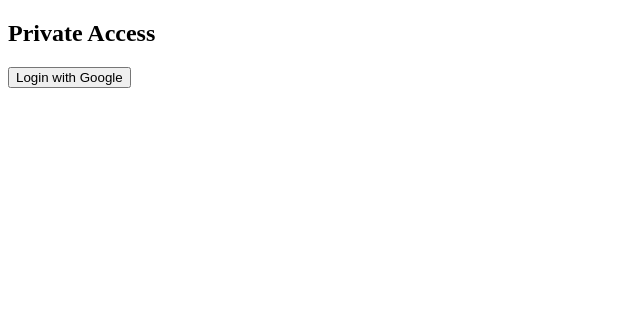
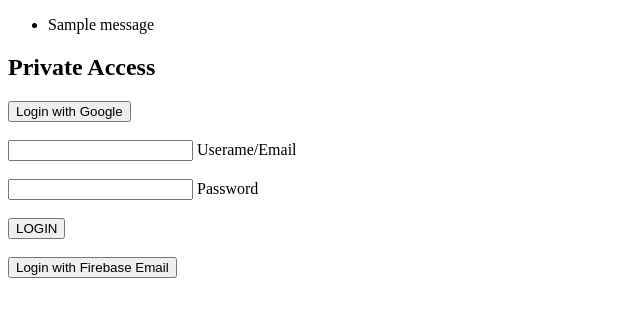
Before and after one commit to p-sher4win/miniart_v2, a Flask app: page /mauth in a window 1280 px wide. Shown: the top 317 px of the page, without its empty margins (0-640 px from the left). Run offline with Flask 3, Linux system fonts and the light colour scheme; one stand-in notice (Sample message) is shown; parts of the project's set-up code (start-up, migrations or seed data) failed here and were passed over; some libraries are stand-ins or nearby versions.

Commit message:
Add Firebase email login

```diff
--- a/web/__init__.py
+++ b/web/__init__.py
@@ -32,10 +32,10 @@ def create_app():
 
     # IMPORT ROUTE BLUEPRINTS
     from .auth import auth
-    # from .root import root
+    from .root import root
     from .routes import routes
     app.register_blueprint(auth, url_prefix='/')
-    # app.register_blueprint(root, url_prefix='/')
+    app.register_blueprint(root, url_prefix='/')
     app.register_blueprint(routes, url_prefix='/')
 
 
--- a/web/auth.py
+++ b/web/auth.py
@@ -11,6 +11,7 @@ from datetime import datetime
 
 auth = Blueprint('auth', __name__)
 
+# Google login route
 @auth.route("/verify-token", methods=["POST"])
 def verify_token():
     data = request.get_json()
@@ -24,7 +25,15 @@ def verify_token():
         decoded = firebase_auth.verify_id_token(token, clock_skew_seconds=5)
         email = decoded["email"].lower()
         name = decoded.get("name", "")
-        google_uid = decoded["uid"]
+        firebase_provider_uid = decoded["uid"]
+
+        sign_in_provider = decoded["firebase"]["sign_in_provider"]
+        if sign_in_provider == "google.com":
+            firebase_provider="google"
+        elif sign_in_provider == "password":
+            firebase_provider = "firebase_email"
+        else:
+            firebase_provider = sign_in_provider
 
         # Determine role
         admin_email = current_app.config["ADMIN_EMAIL"]
@@ -52,18 +61,18 @@ def verify_token():
                 user.save()
 
         # Ensure AuthMethods entry exists for Google
-        auth_method = AuthMethods.objects(user_id=user, provider="google").first()
+        auth_method = AuthMethods.objects(user_id=user, provider=firebase_provider).first()
         if not auth_method:
             auth_method = AuthMethods(
                 user_id=user,
-                provider="google",
-                provider_uid=google_uid
+                provider=firebase_provider,
+                provider_uid=firebase_provider_uid
             )
             auth_method.save()
         else:
             # Update provider_uid if missing
-            if auth_method.provider_uid != google_uid:
-                auth_method.provider_uid = google_uid
+            if auth_method.provider_uid != firebase_provider_uid:
+                auth_method.provider_uid = firebase_provider_uid
                 auth_method.save()
 
         # Login user via Flask-Login
@@ -80,11 +89,33 @@ def verify_token():
         return jsonify({"error": str(e)}), 401 # Unauthorized error for token
 
 
-@auth.route("/mauth")
+# Login page route
+@auth.route("/mauth" , methods=['GET', 'POST'])
 def login():
+    form = LoginForm()
+
+    # VALIDATE FORM FOR LOGIN
+    if form.validate_on_submit():
+
+        identifier = form.username_email.data.strip()
+
+        auth = AuthMethods.objects(
+            username=identifier,
+            provider="local"
+        ).first()
+
+        # CHECK CREDS AND PASSWORD HASH
+        if auth and auth.verify_password(form.password.data):
+
+                login_user(auth.user_id)
+                flash(f"{auth.user_id.name}")
+                return redirect(url_for('root.dashboard'))
+
+        flash("Invalid username or password")
+
     return render_template(
         "pages/login.html",
         firebase_api_key=current_app.config["FIREBASE_API_KEY"],
-        firebase_auth_domain=current_app.config["FIREBASE_AUTH_DOMAIN"]
+        firebase_auth_domain=current_app.config["FIREBASE_AUTH_DOMAIN"],
+        form=form
     )
-    # return "works"
--- a/web/models.py
+++ b/web/models.py
@@ -73,8 +73,8 @@ class AuthMethods(Document):
 
     provider_uid = StringField(required=False, unique=True, sparse=True) # firebase uid or google uid
 
-    username = StringField(required=False, unique=True, sparse=True, max_length=150)
-    password_hash = StringField(required=False, max_length=512)
+    username = StringField(required=False, unique=True, sparse=True, max_length=150) # for local login
+    password_hash = StringField(required=False, max_length=512) # for local login
 
     created_at = DateTimeField(default=datetime.utcnow)
     updated_at = DateTimeField(default=datetime.utcnow)
@@ -82,7 +82,7 @@ class AuthMethods(Document):
     # PASSWORD HASHING
     @property
     def password(self):
-        raise AttributeError("Password is not a readable!")
+        raise AttributeError("Password is not a readable attribute!")
 
     @password.setter
     def password(self, password):
--- /dev/null
+++ b/web/static/js/emailpassAuth.js
@@ -0,0 +1,59 @@
+async function loginWithEmail() {
+    try {
+        // Get email and password
+        const email = document.getElementById("username_email").value.trim();
+        const password = document.getElementById("password").value;
+
+        // Basic validation
+        if (!email || !password) {
+            alert("Please enter your email and password.");
+            return;
+        }
+
+        // Sign in using Firebase Email Authentication
+        const result = await auth.signInWithEmailAndPassword(
+            email,
+            password
+        );
+
+        // Get Firebase ID token
+        const token = await result.user.getIdToken();
+
+        // Send token to Flask backend
+        const response = await fetch("/verify-token", {
+            method: "POST",
+            headers: {
+                "Content-Type": "application/json"
+            },
+            body: JSON.stringify({
+                token: token
+            })
+        });
+
+        const data = await response.json();
+
+        // Check reposne
+        if (!response.ok) {
+            throw new Error(data.error || "Server error");
+        }
+
+        // Redirect to dashboard
+        if (data.status === "success") {
+            window.location.href = "/dashboard";
+        } else {
+            alert("Login failed: " + (data.error || "Unknown error"));
+        }
+
+    }
+    catch (error) {
+        console.error("Firebase Email Login Error:", error);
+        alert("Firebase email login failed: " + error.message);
+    }
+}
+
+// Attach event listener
+document.addEventListener("DOMContentLoaded", () => {
+    document
+    .getElementById("emailLoginBtn")
+    .addEventListener("click", loginWithEmail);
+});
--- a/web/static/js/googleAuth.js
+++ b/web/static/js/googleAuth.js
@@ -1,13 +1,14 @@
 // Google provider
 const provider = new firebase.auth.GoogleAuthProvider();
+
 provider.setCustomParameters({
     prompt: "select_account"
 });
 
 async function loginWithGoogle() {
     try {
-        await firebase.auth().signOut();
-        const result = await firebase.auth().signInWithPopup(provider);
+        // Sign-in Google popup
+        const result = await auth.signInWithPopup(provider);
 
         // Get Firebase ID token
         const token = await result.user.getIdToken();
@@ -18,32 +19,21 @@ async function loginWithGoogle() {
             headers: {
                 "Content-Type": "application/json"
             },
-            body: JSON.stringify({ token: token })
+            body: JSON.stringify({
+                token: token
+            })
         });
-
-        if (!response.ok) {
-            throw new Error("Server error");
-        }
 
         const data = await response.json();
 
+        // Check reposne
+        if (!response.ok) {
+            throw new Error(data.error || "Server error");
+        }
+
+        // Redirect to dashboard
         if (data.status === "success") {
-            // Redirect based on role
-            // if (data.role === "admin") {
-            //     window.location.href = "/admin";
-            // } else {
-            //     window.location.href = "/dashboard";
-            // }
-            console.log("Logged in as:", data.role);
-
-            // Show on screen (better than console)
-            const resultDiv = document.getElementById("result");
-
-            if (data.role === "admin") {
-                resultDiv.innerText = "✅ Logged in as ADMIN";
-            } else {
-                resultDiv.innerText = "✅ Logged in as OPERATOR";
-            }
+            window.location.href = "/dashboard";
         }
         else {
             alert("Login failed: " + (data.error || "Unknown error"));
@@ -51,11 +41,12 @@ async function loginWithGoogle() {
 
     }
     catch (error) {
-        console.error("Error:", error);
+        console.error("Google Login Error:", error);
         alert("Google login failed: " + error.message);
     }
 }
 
+// Google login button
 document.addEventListener("DOMContentLoaded", () => {
     document
         .getElementById("googleLoginBtn")
--- a/web/templates/components/flash.html
+++ b/web/templates/components/flash.html
@@ -0,0 +1,9 @@
+{% with messages = get_flashed_messages() %}
+{% if messages %}
+<ul class=flashes>
+    {% for message in messages %}
+    <li>{{ message }}</li>
+    {% endfor %}
+</ul>
+{% endif %}
+{% endwith %}
--- a/web/templates/layouts/base.html
+++ b/web/templates/layouts/base.html
@@ -10,11 +10,15 @@
 
 <body>
     {% include "components/navbar.html" %}
+    {% include "components/flash.html" %}
 
     <div>
         <h1 class="text-3xl font-bold underline">
             Hello world!
         </h1>
+
+        {% block body %}
+        {% endblock %}
     </div>
 </body>
 
--- a/web/templates/pages/login.html
+++ b/web/templates/pages/login.html
@@ -7,12 +7,40 @@
 
 <body>
 
+    {% include "components/flash.html" %}
+
     <h2>Private Access</h2>
 
-    <button id="googleLoginBtn">Login with Google</button>
+    <button id="googleLoginBtn" type="button">Login with Google</button>
 
-    <p id="result"></p>
+    <br><br>
 
+    <form method="POST">
+        {{ form.hidden_tag() }}
+
+        <div>
+            {{ form.username_email(id="username_email") }}
+            {{ form.username_email.label(for="username_email") }}
+        </div>
+
+        <br>
+
+        <div>
+            {{ form.password(id="password") }}
+            {{ form.password.label(for="password") }}
+        </div>
+
+        <br>
+
+        {{ form.login(class="btn", type="submit") }}
+    </form>
+
+    <br>
+
+    <button id="emailLoginBtn" type="button">Login with Firebase Email</button>
+
+
+    <!-- Firebase Configs -->
     <script>
         window.FIREBASE_CONFIG = {
             apiKey: "{{ firebase_api_key }}",
@@ -24,9 +52,10 @@
     <script src="https://www.gstatic.com/firebasejs/10.7.1/firebase-app-compat.js"></script>
     <script src="https://www.gstatic.com/firebasejs/10.7.1/firebase-auth-compat.js"></script>
 
-    <!-- Your JS file -->
+    <!-- Project JS file -->
     <script src="{{ url_for('static', filename='js/firebase.js') }}"></script>
     <script src="{{ url_for('static', filename='js/googleAuth.js') }}"></script>
+    <script src="{{ url_for('static', filename='js/emailpassAuth.js') }}"></script>
 
 </body>
 
```
Also changed, not shown: web/root.py (+11 -2 lines), web/templates/layouts/dashboard_base.html (+25 -0 lines), web/templates/pages/dashboard.html (+10 -0 lines).
